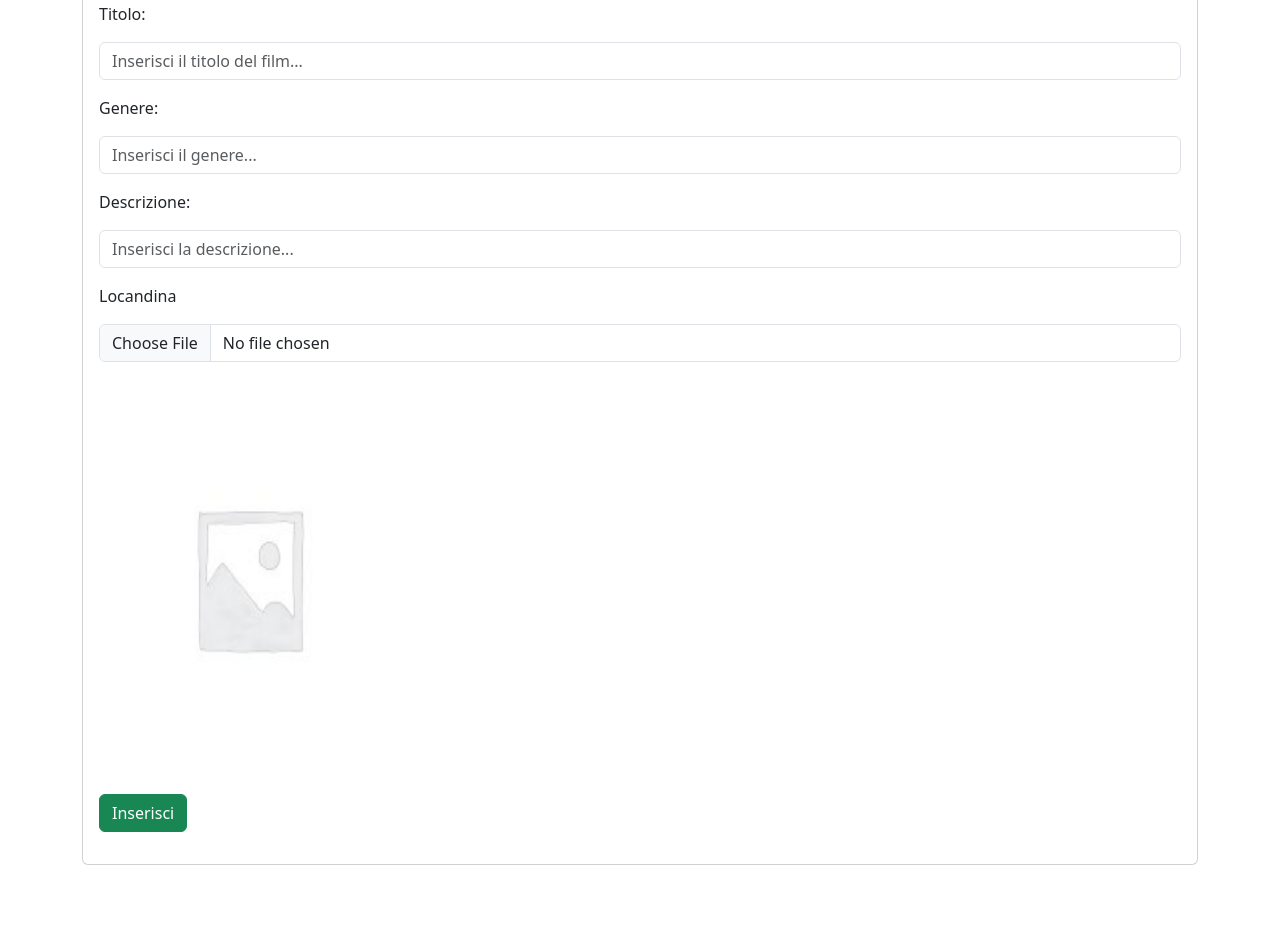
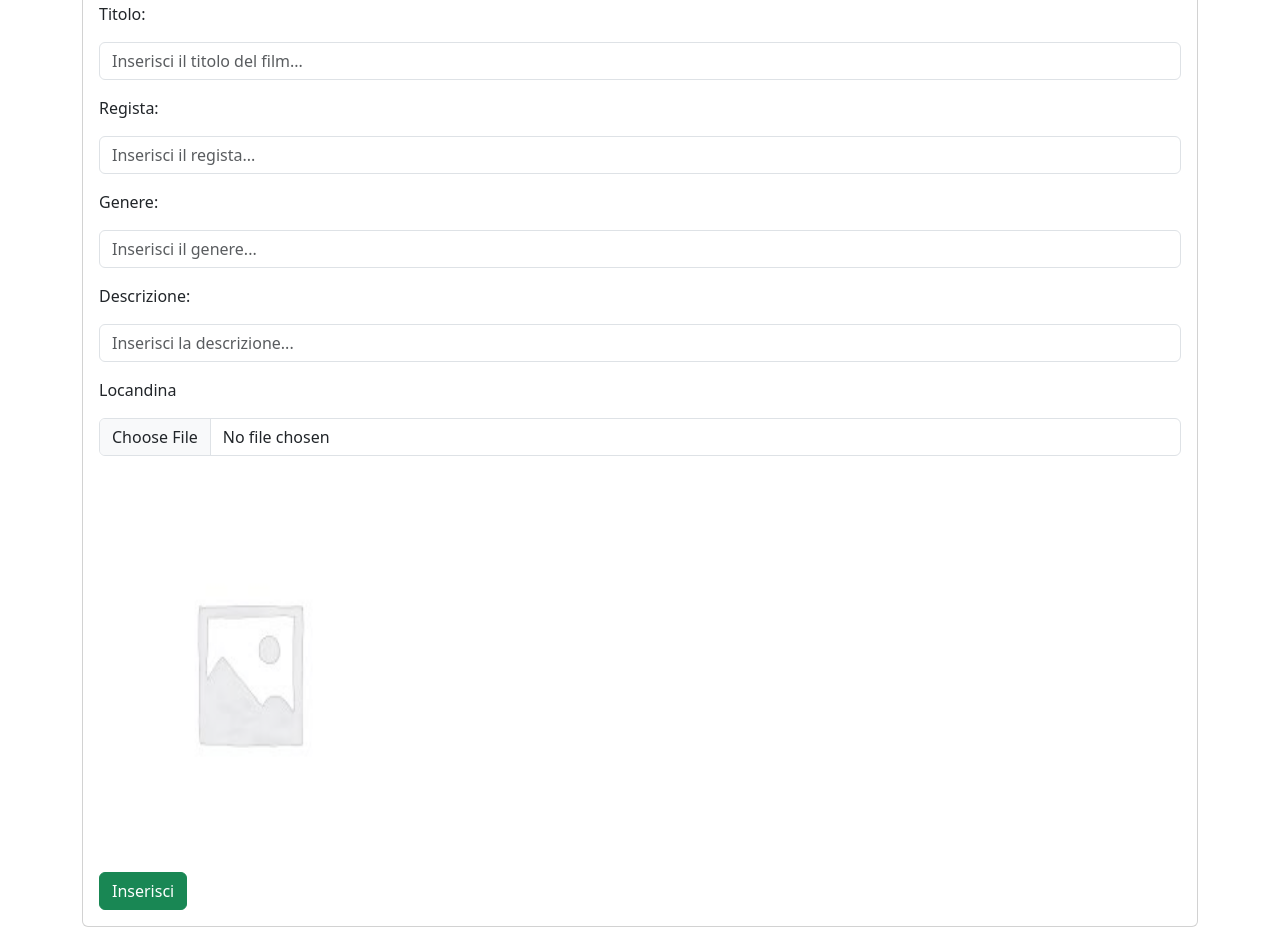
Before and after one commit to SimoneZampieri/webapp-react, a React (Vite) app: page /movies/create in a window 1280 px wide. Shown: the part 160-1087 px from the top of the page. Before the commit the page ends 1025 px from the top, so only its background shows below. Built offline with nearby package versions, Linux system fonts and the light colour scheme; no server answers.

Commit message:
Add director field to NewMovie component and implement movie fetch after submission

```diff
--- a/src/components/NewMovie.jsx
+++ b/src/components/NewMovie.jsx
@@ -1,12 +1,14 @@
 import axios from "axios";
 import { useState } from "react";
 import { Navigate, useNavigate } from "react-router-dom";
+import { useGlobalContext } from "../context/GlobalContext";
 
 const NewMovie = () => {
   const api_url = import.meta.env.VITE_API_URL;
 
   const initialData = {
     title: "",
+    director: "",
     image: null,
     genre: "",
     abstract: "",
@@ -15,6 +17,7 @@ const NewMovie = () => {
   const [formData, setFormData] = useState(initialData);
   const navigate = useNavigate();
   const [placeHolder, setPlaceholder] = useState("/images.jpeg");
+  const { fetchMovies } = useGlobalContext();
 
   const handleSetValue = (e) => {
     const { value, name } = e.target;
@@ -42,7 +45,10 @@ const NewMovie = () => {
           "Content-Type": "multipart/form-data",
         },
       })
-      .then(() => navigate("/"))
+      .then((res) => {
+        fetchMovies();
+        navigate("/");
+      })
       .catch((err) => console.log(err));
   };
 
@@ -62,6 +68,17 @@ const NewMovie = () => {
               className="form-control my-3"
               placeholder="Inserisci il titolo del film..."
               value={formData.title}
+              onChange={handleSetValue}
+            />
+          </div>
+          <div className="form-group">
+            <label className="form-group">Regista:</label>
+            <input
+              type="text"
+              name="director"
+              className="form-control my-3"
+              placeholder="Inserisci il regista..."
+              value={formData.director}
               onChange={handleSetValue}
             />
           </div>
@@ -98,7 +115,7 @@ const NewMovie = () => {
             <img src={placeHolder} alt="placeholder" className="placeholder" />
           </div>
 
-          <button type="submit" className="btn btn-success my-3">
+          <button type="submit" className="btn btn-success">
             Inserisci
           </button>
         </form>
--- a/src/context/GlobalContext.jsx
+++ b/src/context/GlobalContext.jsx
@@ -18,6 +18,13 @@ const GlobalProvider = ({ children }) => {
       .catch((error) => {
         console.log("Errore nel fetch dei dati", error);
       });
+  };
+
+  const deleteMovie = (id, cb) => {
+    axios
+      .delete(`${apiUrl}/${id}`)
+      .then((res) => cb())
+      .catch((err) => console.log(err));
   };
 
   const fetchMovie = (movie_id) => {
```
